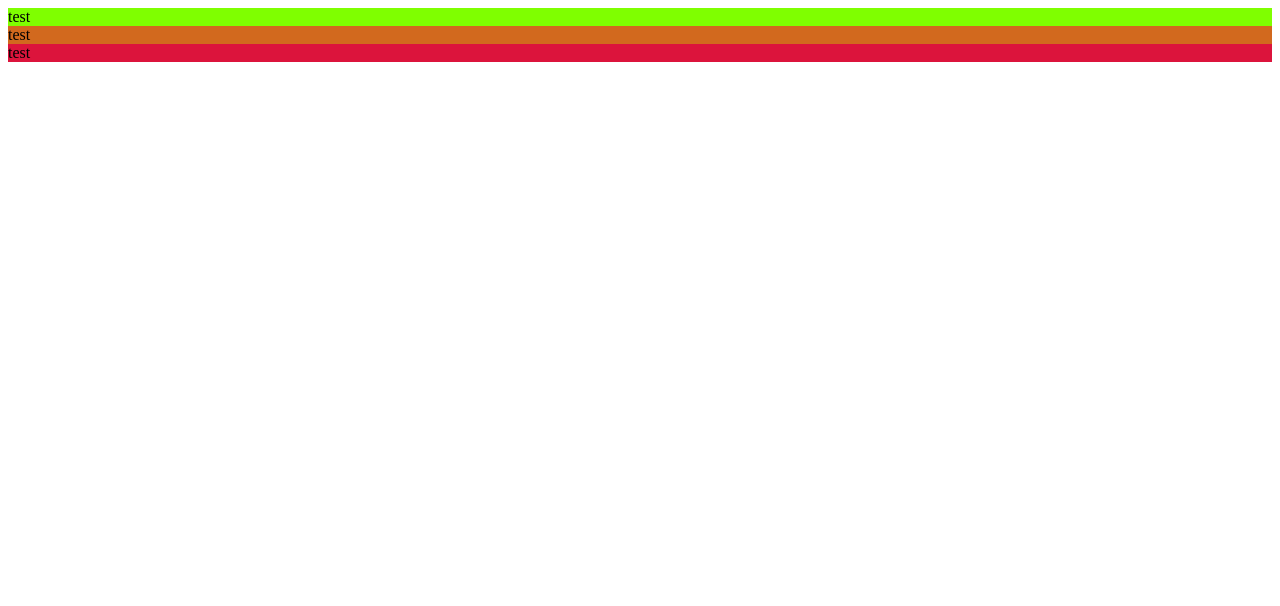
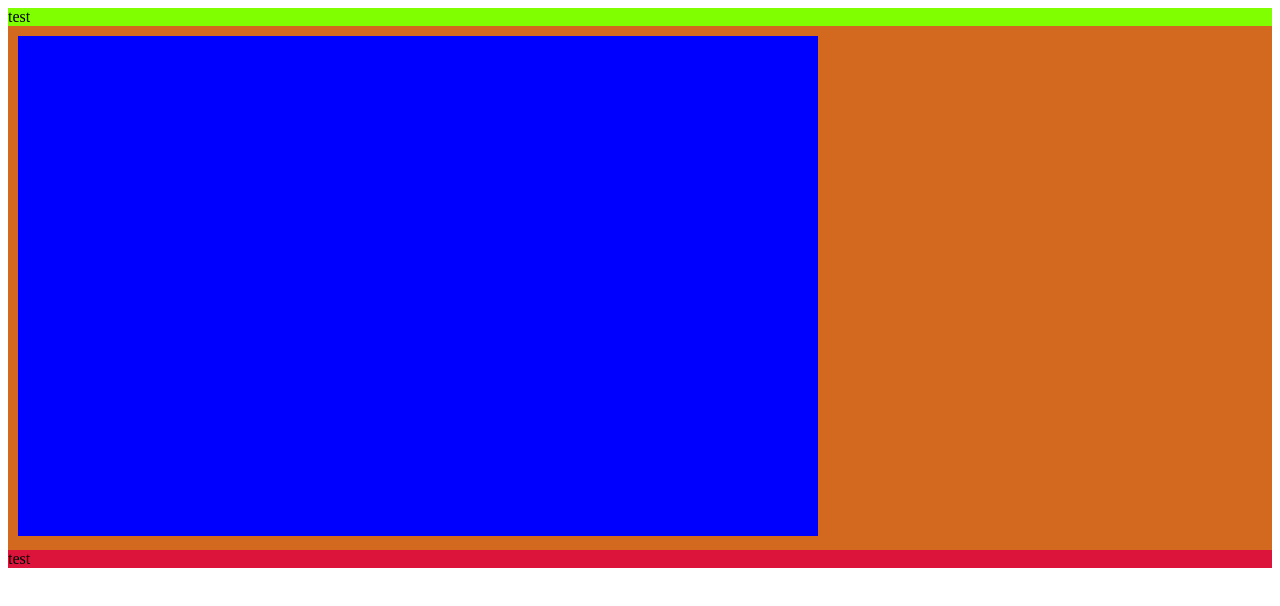
Before and after one commit to tomatamatoma/test, a plain HTML site: page index.html in a window 1280 px wide. Drawn offline with Linux system fonts and the light colour scheme.

Commit message:
script tuika

```diff
--- a/index.html
+++ b/index.html
@@ -9,8 +9,8 @@
 </head>
 <body>
     <header>test</header>
-    <main>test</main>
+    <main><canvas id="can">canvasです！</canvas></main>
     <footer>test</footer>
-
+    <script src="script.js"></script>
 </body>
 </html>
--- /dev/null
+++ b/script.js
@@ -0,0 +1,6 @@
+let can = document.getElementById("can");
+let con = can.getContext("2d");
+
+can.width = 800;
+can.height = 500;
+can.style.backgroundColor = "blue";
--- a/style.css
+++ b/style.css
@@ -9,3 +9,7 @@ main {
 footer {
     background-color: crimson;
 }
+
+canvas {
+    margin: 10px;
+}
```
